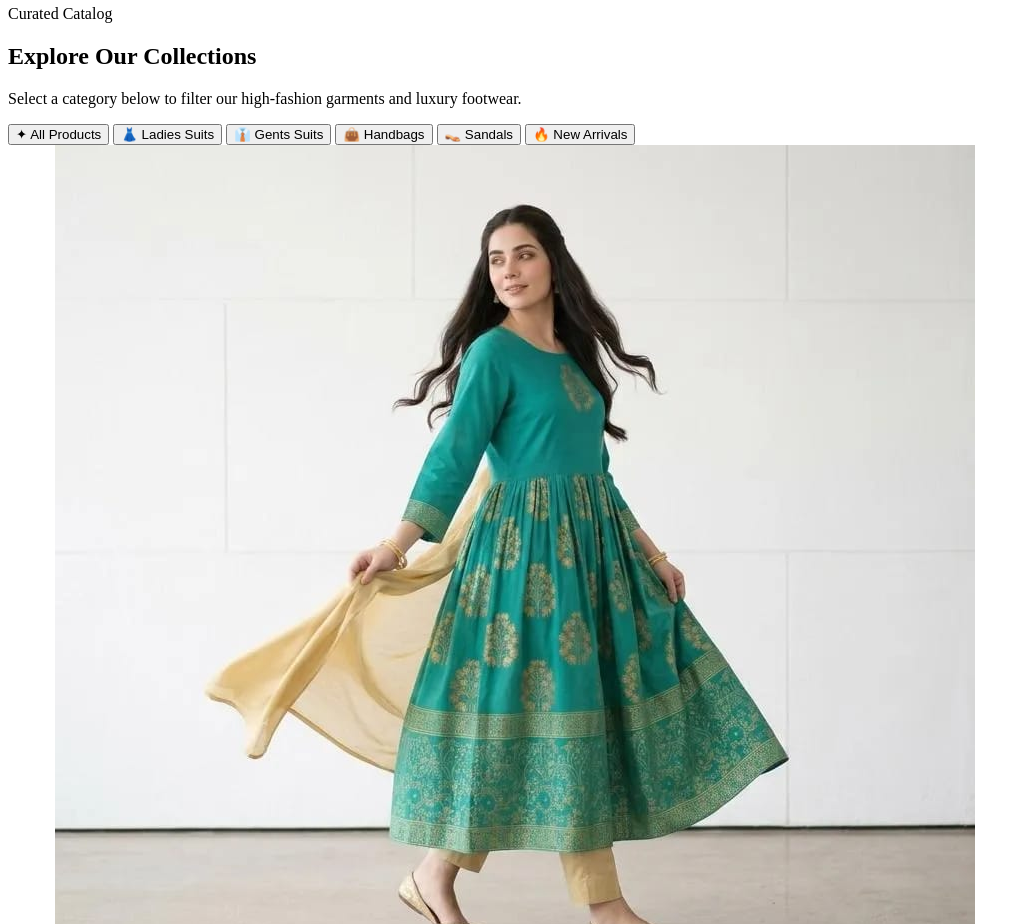
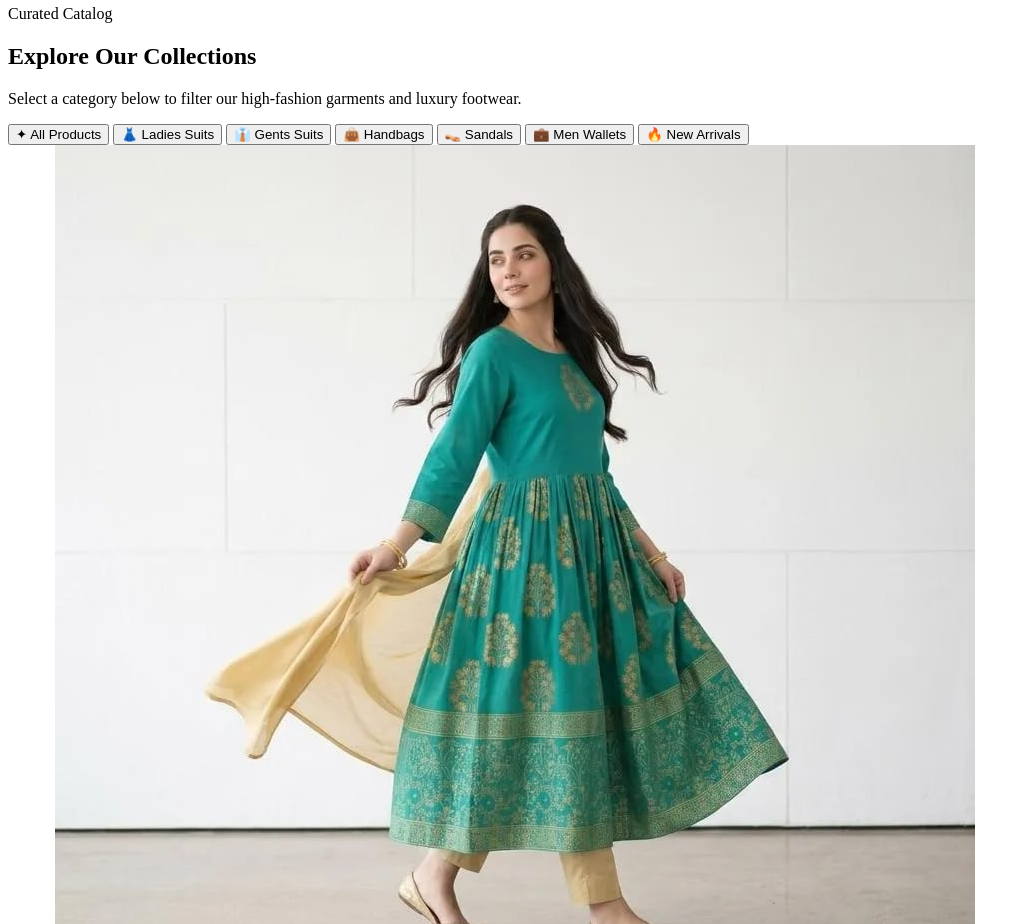
Before and after one commit to ghulamishaq2007/memberzenvora, a React app: page index.html in a window 1280 px wide. Shown: the part 920-1844 px from the top of the page, without its empty margins (0-1030 px from the left). Built offline with nearby package versions, Linux system fonts and the light colour scheme; a web font is replaced by a local one.

Commit message:
Update index.html

```diff
--- a/index.html
+++ b/index.html
@@ -419,6 +419,9 @@ height="0" width="0" style="display:none;visibility:hidden"></iframe></noscript>
         <button type="button" class="category-btn" data-category="Sandals">
           <span>👡</span> Sandals
         </button>
+        <button type="button" class="category-btn" data-category="Men Wallets">
+          <span>💼</span> Men Wallets
+        </button>
         <button type="button" class="category-btn" data-category="new-arrivals">
           <span>🔥</span> New Arrivals
         </button>
```
